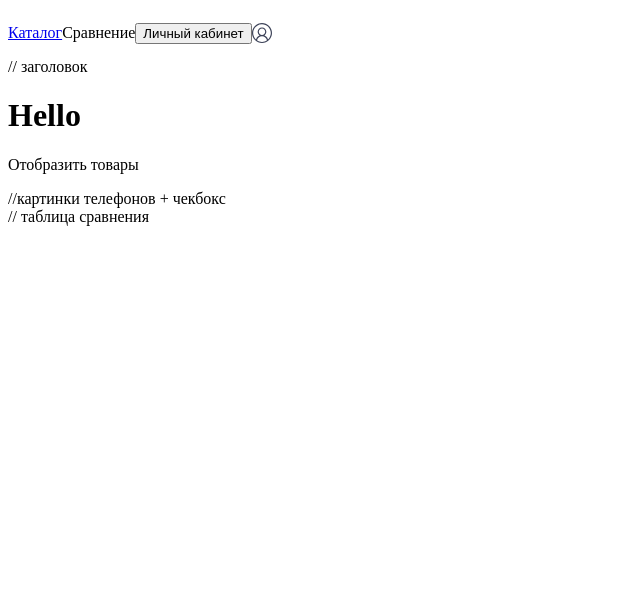
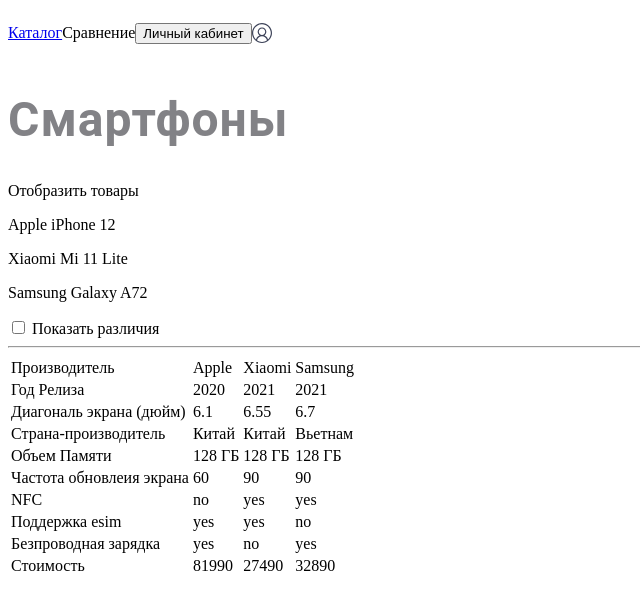
Before and after one commit to lYorktownl/mobile-test, a Vue app: page / in a window 1280 px wide. Shown: the top 610 px of the page, without its empty margins (0-640 px from the left). Built offline with nearby package versions, Linux system fonts and the light colour scheme.

Commit message:
Написан header, создана таблица характеристик телефонов, написана логика для оттображения отличающихся свойств

```diff
--- a/src/components/ComparsionTable.vue
+++ b/src/components/ComparsionTable.vue
@@ -1,26 +1,146 @@
 <template>
-  <div class="hello">
-    <div class="title">// заголовок
-
-      <h1>Hello</h1>
+  <div class="">
+    <div class="head"><!-- заголовок -->
+      <h1 class="title">Смартфоны</h1>
       <p>Отобразить товары</p>
     </div>
-    <div>//картинки телефонов + чекбокс
+     <div><!--картинки телефонов + чекбокс -->
+      <p v-for="(phone, index) in phones" :key="index">{{ phone.name }}</p>
+      <label>
+        <input type="checkbox"  v-model="showDifferences"/> <!-- чекбокс управляющий filteredAtributes -->
+        Показать различия
+      </label>
+    </div>
+    <hr>
+    <table><!--  таблица характеристик-->
+        <tbody>
+          <tr v-for="(attribute, index) in filteredAttributes" :key="index"><!-- итерируемся по строкам и вставляем значения в ячейки из массива -->
+            <td>{{ attribute.label }}</td> <!-- ячейки с названиями -->
+            <td v-for="(phone, idx) in phones" :key="idx"> <!-- ячейки с значениями -->
+              <span v-if="
+                attribute.key === 'nfc' ||
+                attribute.key === 'esim' ||
+                attribute.key === 'wirelessCharging'
+              ">
+                <span v-if="phone[attribute.key]">yes</span> <!-- для 3 полей определяем логику отображения да/нет. Для остальных просто выводим значения из массива -->
+                <span v-else>no</span>
+              </span>
+              <span v-else>{{ phone[attribute.key] }}</span>
+            </td>
+          </tr>
+        </tbody>
+    </table>
 
-    </div>
-    <div>// таблица сравнения
 
-    </div>
   </div>
 </template>
 
 <script lang="ts">
-import { defineComponent } from "vue";
+import { defineComponent, ref, computed } from "vue";
 
+interface Phone {
+  name: string;
+  manufacturer: string;
+  releaseYear: number;
+  screenSize: number;
+  country: string;
+  memory: string;
+  refreshRate: string;
+  nfc: boolean;
+  esim: boolean;
+  wirelessCharging: boolean;
+  price: number;
+}
+interface Attribute {
+  key: keyof Phone;
+  label: string;
+}
 export default defineComponent({
   name: "ComparsionTable",
+  setup() {
+    const showDifferences = ref(false);
+    const phones = ref<Phone[]>([
+      {
+        name: 'Apple iPhone 12',
+        manufacturer: 'Apple',
+        releaseYear: 2020,
+        screenSize: 6.1,
+        country: 'Китай',
+        memory: '128 ГБ',
+        refreshRate: '60',
+        nfc: false,
+        esim: true,
+        wirelessCharging: true,
+        price: 81990,
+      },
+      {
+        name: 'Xiaomi Mi 11 Lite',
+        manufacturer: 'Xiaomi',
+        releaseYear: 2021,
+        screenSize: 6.55,
+        country: 'Китай',
+        memory: '128 ГБ',
+        refreshRate: '90',
+        nfc: true,
+        esim: true,
+        wirelessCharging: false,
+        price: 27490,
+      },
+      {
+        name: 'Samsung Galaxy A72',
+        manufacturer: 'Samsung',
+        releaseYear: 2021,
+        screenSize: 6.7,
+        country: 'Вьетнам',
+        memory: '128 ГБ',
+        refreshRate: '90',
+        nfc: true,
+        esim: false,
+        wirelessCharging: true,
+        price: 32890,
+      },
+    ])
+  const attributes: Attribute[] = [
+    {key: "manufacturer", label: "Производитель"},
+    {key: "releaseYear", label: "Год Релиза"},
+    {key: "screenSize", label: "Диагональ экрана (дюйм)"},
+    {key: "country", label: "Страна-производитель"},
+    {key: "memory", label: "Объем Памяти"},
+    {key: "refreshRate", label: "Частота обновлеия экрана"},
+    {key: "nfc", label: "NFC"},
+    {key: "esim", label: "Поддержка esim"},
+    {key: "wirelessCharging", label: "Безпроводная зарядка"},
+    {key: "price", label: "Стоимость"},
+  ];
+  const hasDifference = (attribute: keyof Phone) :boolean => { //проверка аттрибутов на отличия
+    const firstValue = phones.value[0][attribute]; // берем атрибут первого телефона из списка
+    return phones.value.some((phone) => phone[attribute] !== firstValue); // проверяем отличается ли хоть одно значение и возвращаем true/false
+  };
+
+  const filteredAttributes = computed (() => { //используем вычисляемое свойство для фильтрации и отображения строк
+    if (!showDifferences.value) { //Если чекбокс без галки возвращаем все атрибуты
+      return attributes;
+    }
+    return attributes.filter((attribute)=> hasDifference(attribute.key)); //если чекбокс с галкой проходимся фильтром по массиву атрибутов и оставляем те где hasDifference возвращает true
+  })
+    return {
+      showDifferences,
+      phones,
+      filteredAttributes,
+    };
+  },
 });
 </script>
 
 <!-- Add "scoped" attribute to limit CSS to this component only -->
-<style scoped lang="scss"></style>
+<style scoped lang="scss">
+.title {
+  font-family: Roboto;
+  font-size: 48px;
+  font-weight: 700;
+  line-height: 60px;
+  letter-spacing: 0.02em;
+  text-align: left;
+  color: #828286;
+}
+</style>
```
